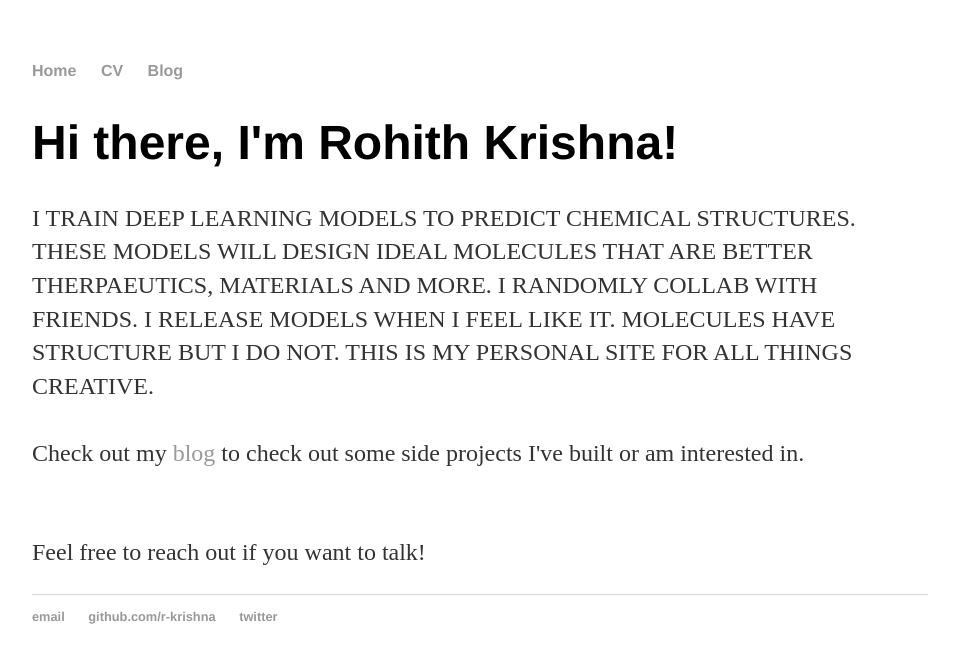
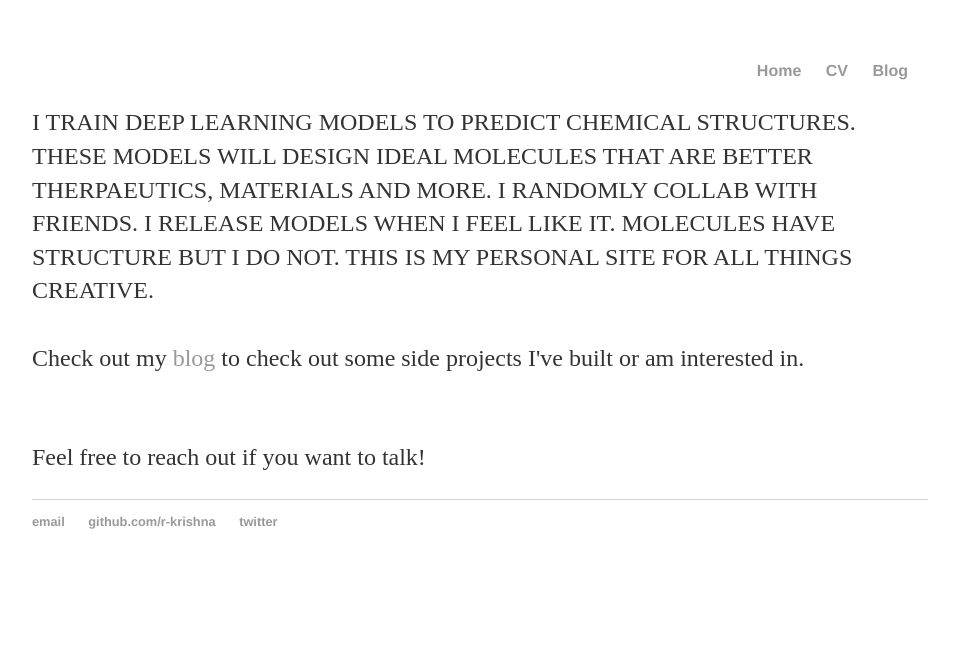
Before and after one commit to r-krishna/r-krishna.github.io, a Jekyll site: the page built from index.html, in a window 1280 px wide. Shown: the top 663 px of the page, without its empty margins (160-1119 px from the left). Built offline with Jekyll 4.4.1, drawn with Linux system fonts in a browser that asks for light colours.

Commit message:
right justify the nav

```diff
--- a/_layouts/default.html
+++ b/_layouts/default.html
@@ -9,7 +9,7 @@
 
 
   <body>
-    <nav>
+    <nav align="right">
 <ul>
 <li><a href="/">Home</a></li>
 <li><a href="/cv">CV</a></li>
--- a/index.html
+++ b/index.html
@@ -4,7 +4,7 @@ title: Rohith Krishna
 ---
 
 		<div class="blurb">
-			<h1>Hi there, I'm Rohith Krishna!</h1>
+			<!-- <h1>Hi there, I'm Rohith Krishna!</h1> -->
 			<p>
 
 				I TRAIN DEEP LEARNING MODELS TO PREDICT CHEMICAL STRUCTURES. THESE MODELS WILL DESIGN IDEAL MOLECULES THAT ARE BETTER THERPAEUTICS, MATERIALS AND MORE.
```
